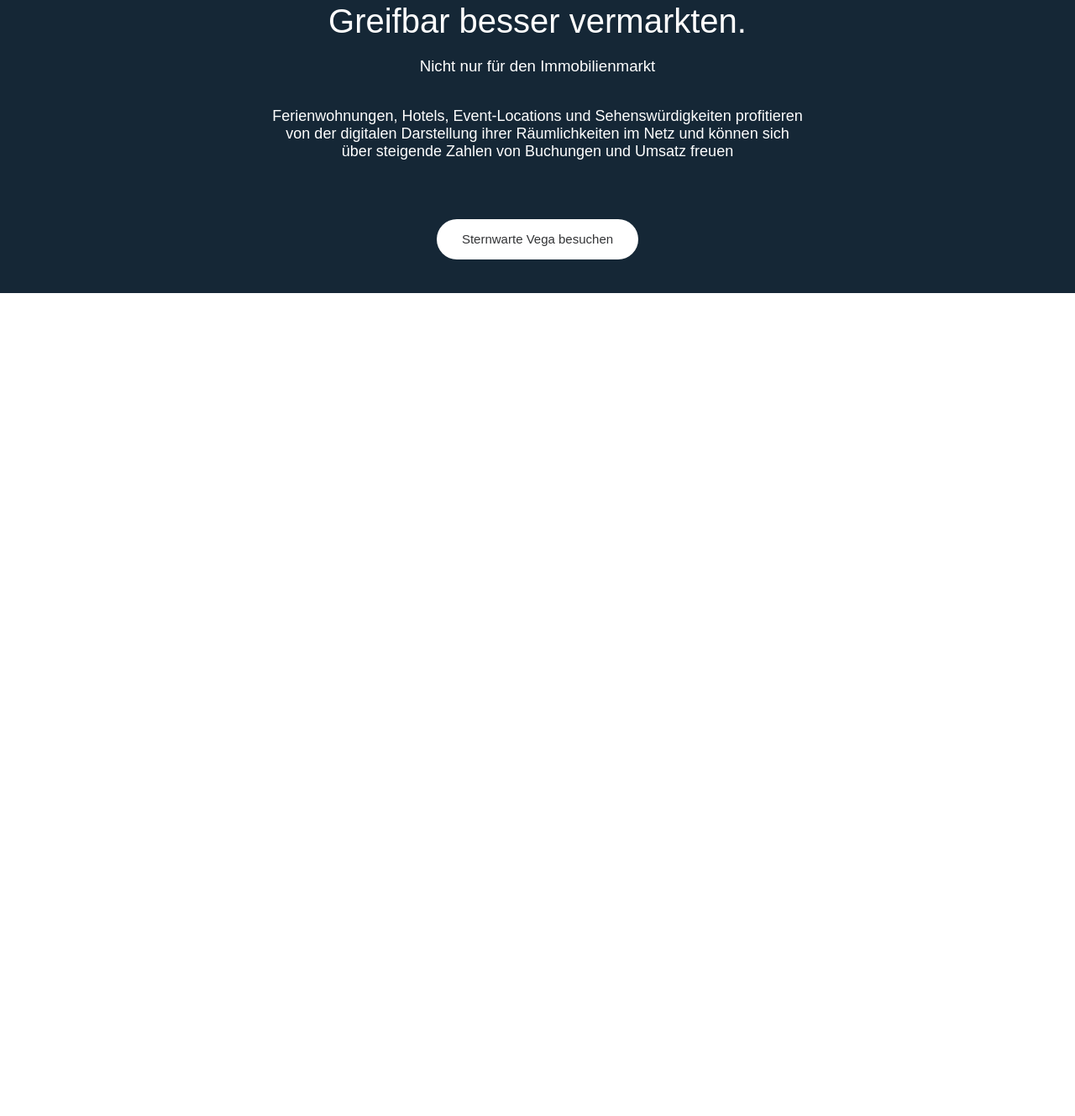
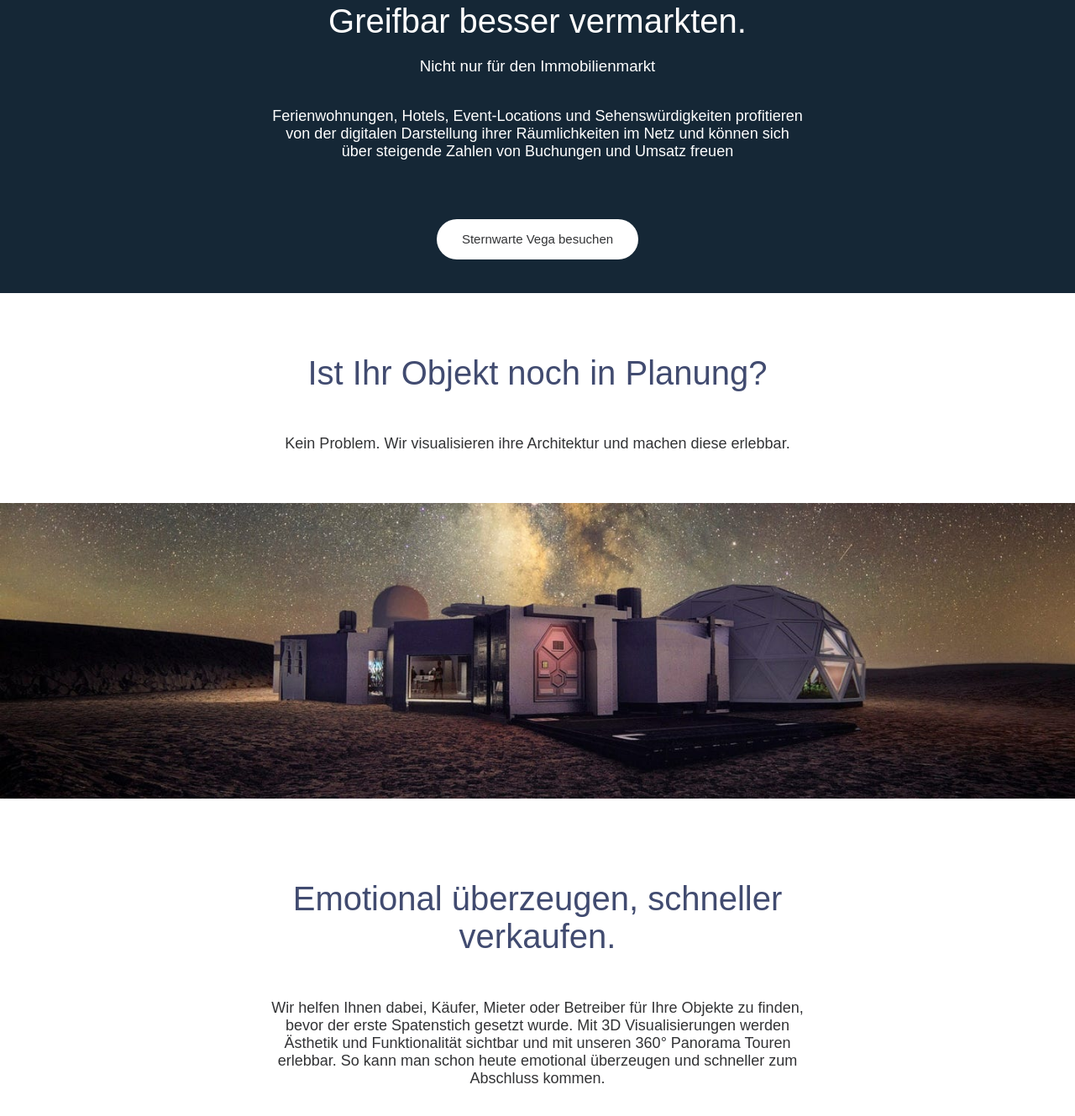
Before and after one commit to LuisArielRetanaHernadez/portafolio_academlo, a plain HTML site: page index.html in a window 1280 px wide. Shown: the part 4469-5798 px from the top of the page at 84% size. Before the commit the page ends 4818 px from the top, so only its background shows below. Drawn offline with Linux system fonts and the light colour scheme.

Commit message:
actualizacion_12

```diff
--- a/css/style.css
+++ b/css/style.css
@@ -63,6 +63,13 @@ a{
     width: 100%;
     height: 22em;
 }
+.img-ilustra-3{
+    background-image: url(../img/img-ilustra-3.jpg);
+    background-size: cover;
+    background-position: center center;
+    width: 100%;
+    height: 22em;
+}
 .img-mehrwert{
     background-image: url(../img/img-mehrwert.jpg);
     background-size: cover;
@@ -70,8 +77,8 @@ a{
     width: 100%;
     height: 22em;
 }
-.img-ilustra-3{
-    background-image: url(../img/img-ilustra-3.jpg);
+.img-ilustra-4{
+    background-image: url(../img/img-ilustra-4.jpg);
     background-size: cover;
     background-position: center center;
     width: 100%;
@@ -186,6 +193,13 @@ a{
 }
 .a-btn{
     padding: 4px 20px 4px 20px;
+}
+.col-12 .content-text-in-planung{
+    width: 50%;
+}
+.col-12 .content-text-schneller{
+    width: 50%;
+    margin: auto;
 }
 /*============================================*/
 .container{
--- a/index.html
+++ b/index.html
@@ -272,5 +272,70 @@
 
     </section><!-- container -->
 
+    <!-- Ist Ihr Objekt noch in Planung?  -->
+
+    <section class="container">
+
+        <div class="row">
+
+            <div class="col-12" style="padding-top: 40px; padding-bottom: 40px;">
+
+                <div class="content-text-in-planung margin-auto text-align-center">
+
+                    <h2 class="color-414B70">
+                        Ist Ihr Objekt noch in Planung?
+                    </h2>
+                    <p>
+                        Kein Problem. Wir visualisieren ihre Architektur und machen diese erlebbar.
+                    </p>
+                </div><!-- content-text-in-planung -->
+
+            </div><!-- col-12 -->
+
+        </div><!-- row -->
+
+    </section><!-- container -->
+
+    <!-- img-ilutra-4 -->
+
+    <section class="container space-container">
+
+        <div class="row">
+
+            <div class="col-12 img-ilustra-4"></div>
+
+        </div><!-- row -->
+
+    </section><!-- container -->
+
+    <!-- Emotional überzeugen, schneller verkaufen. -->
+
+    <section class="container space-container">
+
+        <div class="row">
+
+            <div class="col-12">
+
+                <div class="content-text-schneller text-align-center">
+
+                    <h2 class="color-414B70">
+                        Emotional überzeugen,
+                        schneller verkaufen.
+                    </h2>
+                    <p>
+                        Wir helfen Ihnen dabei, Käufer, Mieter oder Betreiber für Ihre Objekte zu finden,
+                        bevor der erste Spatenstich gesetzt wurde. Mit 3D Visualisierungen werden Ästhetik und
+                        Funktionalität sichtbar und mit unseren 360° Panorama Touren erlebbar. So kann man schon
+                        heute emotional überzeugen und schneller zum Abschluss kommen.
+                    </p>
+
+                </div><!-- content-text-schneller -->
+
+            </div><!-- col-12 -->
+
+        </div><!-- row -->
+
+    </section><!-- container -->
+
 </body>
 </html>
```
Also changed, not shown: img/img-ilustra-4.jpg (added).
